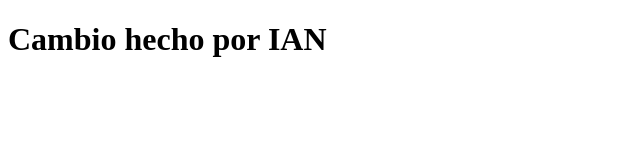
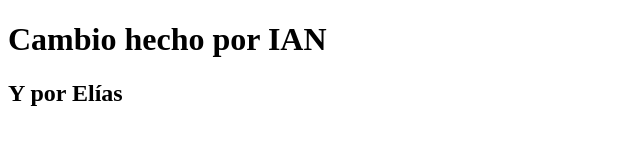
Before and after one commit to EliasCastillo2020/TEST-, a plain HTML site: page index.html in a window 1280 px wide. Shown: the whole page, without its empty margins (0-640 px from the left). Drawn offline with Linux system fonts and the light colour scheme.

Commit message:
COMO DE QUE NO

```diff
--- a/index.html
+++ b/index.html
@@ -7,5 +7,6 @@
 </head>
 <body>
     <h1>Cambio hecho  por IAN</h1>
+    <h2>Y por Elías</h2>
 </body>
 </html>
```
